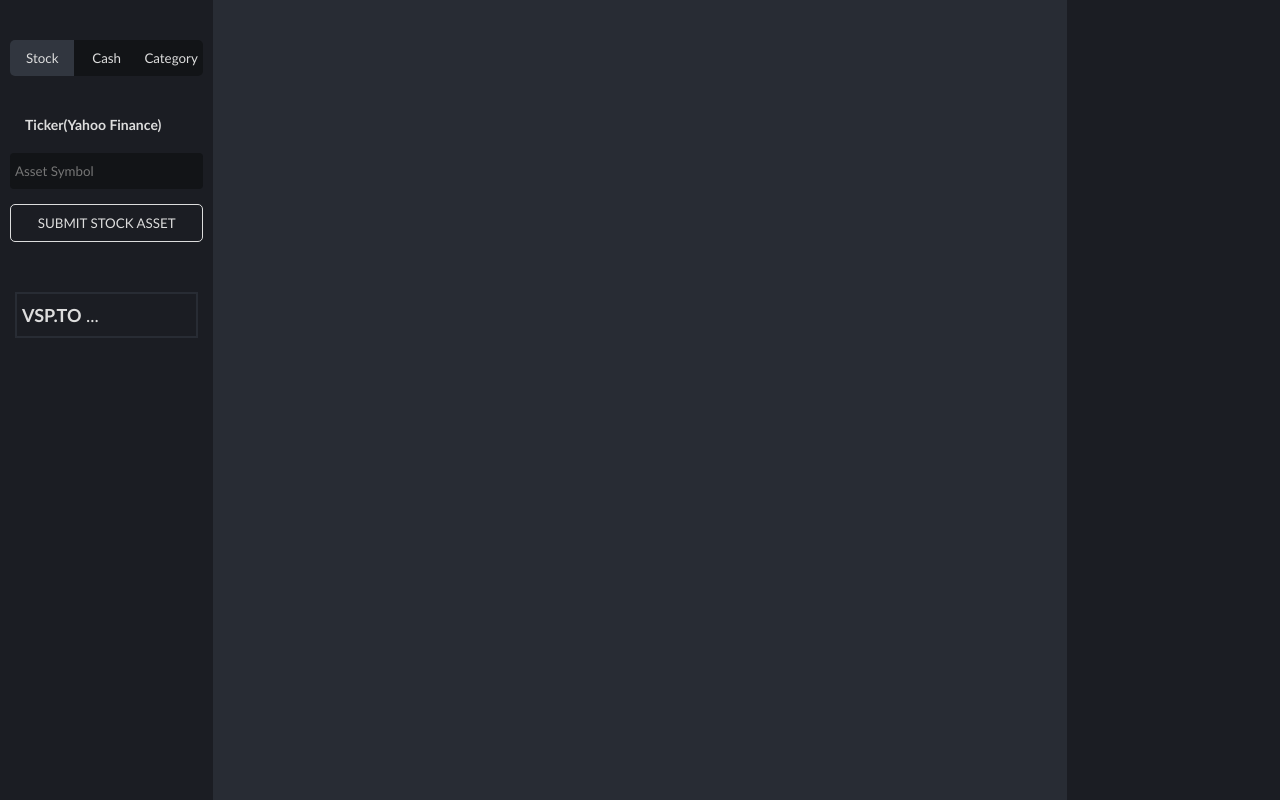
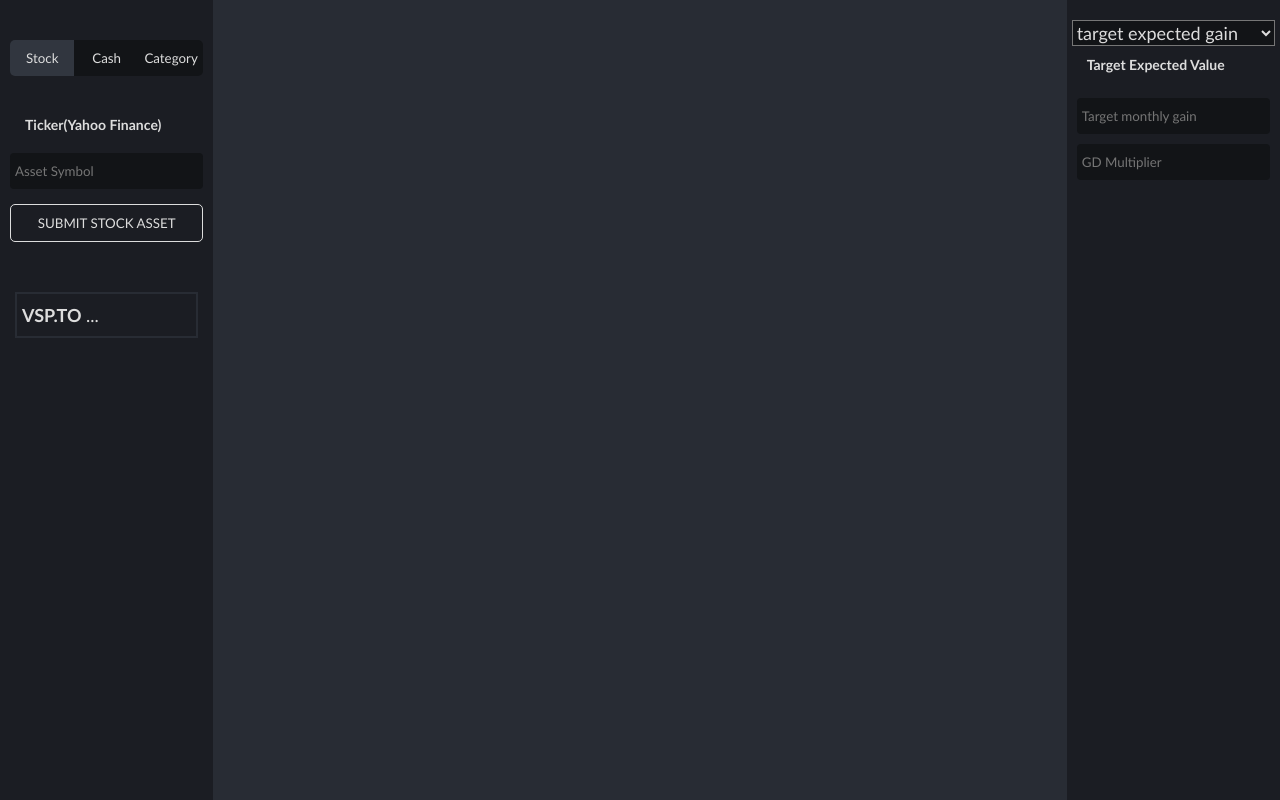
Before and after one commit to dungwoong/efficient-portfolio, a React (Create React App) app: page / in a window 1280 px wide. Built offline with nearby package versions, Linux system fonts and the light colour scheme.

Commit message:
constraint sidebar ui

```diff
--- a/src/app/App.tsx
+++ b/src/app/App.tsx
@@ -1,6 +1,7 @@
 import React from "react";
 import "../App.css";
-import { AddAssetSideBar, AddConstraintSideBar } from "../components/Sidebar";
+import { AddAssetSideBar } from "../components/Sidebar";
+import { AddConstraintSideBar } from "../components/addConstraints/AddConstraintSideBar";
 
 function App() {
 	return (
--- a/src/components/Sidebar.tsx
+++ b/src/components/Sidebar.tsx
@@ -5,7 +5,7 @@ import { SIDEBAR_DARK_GRAY, SIDEBAR_TEXT_COLOR } from "../constants/colors";
 import { AssetForm } from "./addAssets/AssetForm";
 import { AssetList } from "./assetList/AssetList";
 
-const SideBarDiv = styled.div`
+export const SideBarDiv = styled.div`
   background-color: ${SIDEBAR_DARK_GRAY};
   overflow-y: scroll;
 `;
@@ -27,7 +27,3 @@ export function AddAssetSideBar() {
 		</SideBarDiv>
 	);
 }
-
-export function AddConstraintSideBar() {
-	return <SideBarDiv className="sidebar-constraint"></SideBarDiv>;
-}
--- /dev/null
+++ b/src/components/addConstraints/AddConstraintSideBar.tsx
@@ -0,0 +1,81 @@
+import React, { useState } from "react";
+import { SideBarDiv, SideBarHeader } from "../Sidebar";
+import {
+	AddConstraintInputBox,
+	AddConstraintSelect,
+	AddConstraintFormDiv,
+} from "./AddConstraintSideBarStyles";
+import {
+	EXP_L2_LOSS,
+	EXP_LOSS,
+	VAR_LOSS,
+} from "../../constants/configConstants";
+
+export function AddConstraintSideBar() {
+	const [currentForm, setCurrentForm] = useState(EXP_L2_LOSS);
+
+	return (
+		<SideBarDiv className="sidebar-constraint">
+			<AddConstraintFormDiv>
+				<AddConstraintSelect
+					onChange={(event) => {
+						setCurrentForm(event.target.value);
+					}}
+				>
+					<option value={EXP_L2_LOSS}>target expected gain</option>
+					<option value={EXP_LOSS}>expected value</option>
+					<option value={VAR_LOSS}>variance</option>
+				</AddConstraintSelect>
+				<AddConstraintForm formType={currentForm}></AddConstraintForm>
+			</AddConstraintFormDiv>
+		</SideBarDiv>
+	);
+}
+
+function AddConstraintForm(props: { formType: string }) {
+	if (props.formType === EXP_L2_LOSS) {
+		return (
+			<>
+				<SideBarHeader>Target Expected Value</SideBarHeader>
+				<AddConstraintInputBox
+					autoComplete="off"
+					type="text"
+					placeholder="Target monthly gain"
+					id="target-exp"
+				></AddConstraintInputBox>
+				<AddConstraintInputBox
+					autoComplete="off"
+					type="text"
+					placeholder="GD Multiplier"
+					id="gd-mult"
+				></AddConstraintInputBox>
+			</>
+		);
+	} else if (props.formType === EXP_LOSS) {
+		return (
+			<>
+				<SideBarHeader>Higher Expected Value</SideBarHeader>
+				<AddConstraintInputBox
+					autoComplete="off"
+					type="text"
+					placeholder="GD Multiplier"
+					id="gd-mult"
+				></AddConstraintInputBox>
+			</>
+		);
+	} else if (props.formType === VAR_LOSS) {
+		return (
+			<>
+				<SideBarHeader>Lower Variance</SideBarHeader>
+				<AddConstraintInputBox
+					autoComplete="off"
+					type="text"
+					placeholder="GD Multiplier"
+					id="gd-mult"
+				></AddConstraintInputBox>
+			</>
+		);
+	} else {
+		return <></>;
+	}
+}
--- /dev/null
+++ b/src/components/addConstraints/AddConstraintSideBarStyles.tsx
@@ -0,0 +1,38 @@
+import styled from "styled-components";
+import { SIDEBAR_DARK_GRAY, SIDEBAR_INPUT_DARK_GRAY, SIDEBAR_TEXT_COLOR } from "../../constants/colors";
+
+export const AddConstraintSelect = styled.select`
+    background-color: ${SIDEBAR_INPUT_DARK_GRAY};
+    color: ${SIDEBAR_TEXT_COLOR};
+    width: 100%;
+    font-family: inherit;
+    font-size: inherit;
+    outline: none;
+`;
+
+export const AddConstraintFormDiv = styled.div`
+    background-color: ${SIDEBAR_DARK_GRAY};
+    font-size: 18px;
+    color: black;
+    display: flex;
+    flex-direction: column;
+    padding: 20px 5px 10px 5px;
+
+    &.horizontal {
+        flex-direction: row;
+    }
+`;
+
+export const AddConstraintInputBox = styled.input`
+    border: none;
+    background-color: ${SIDEBAR_INPUT_DARK_GRAY};
+    color: ${SIDEBAR_TEXT_COLOR};
+    border-radius: 4px;
+    padding: 10px 5px;
+    font-family: inherit;
+    margin: 5px;
+
+    &:focus {
+        outline: none;
+    }
+`;
--- a/src/constants/configConstants.tsx
+++ b/src/constants/configConstants.tsx
@@ -1 +1,5 @@
-export const STOCK_ASSET_TYPE = "stock";
+export const EXP_L2_LOSS = "exp_l2";
+
+export const EXP_LOSS = "negative_expected_value";
+
+export const VAR_LOSS = "variance";
```
